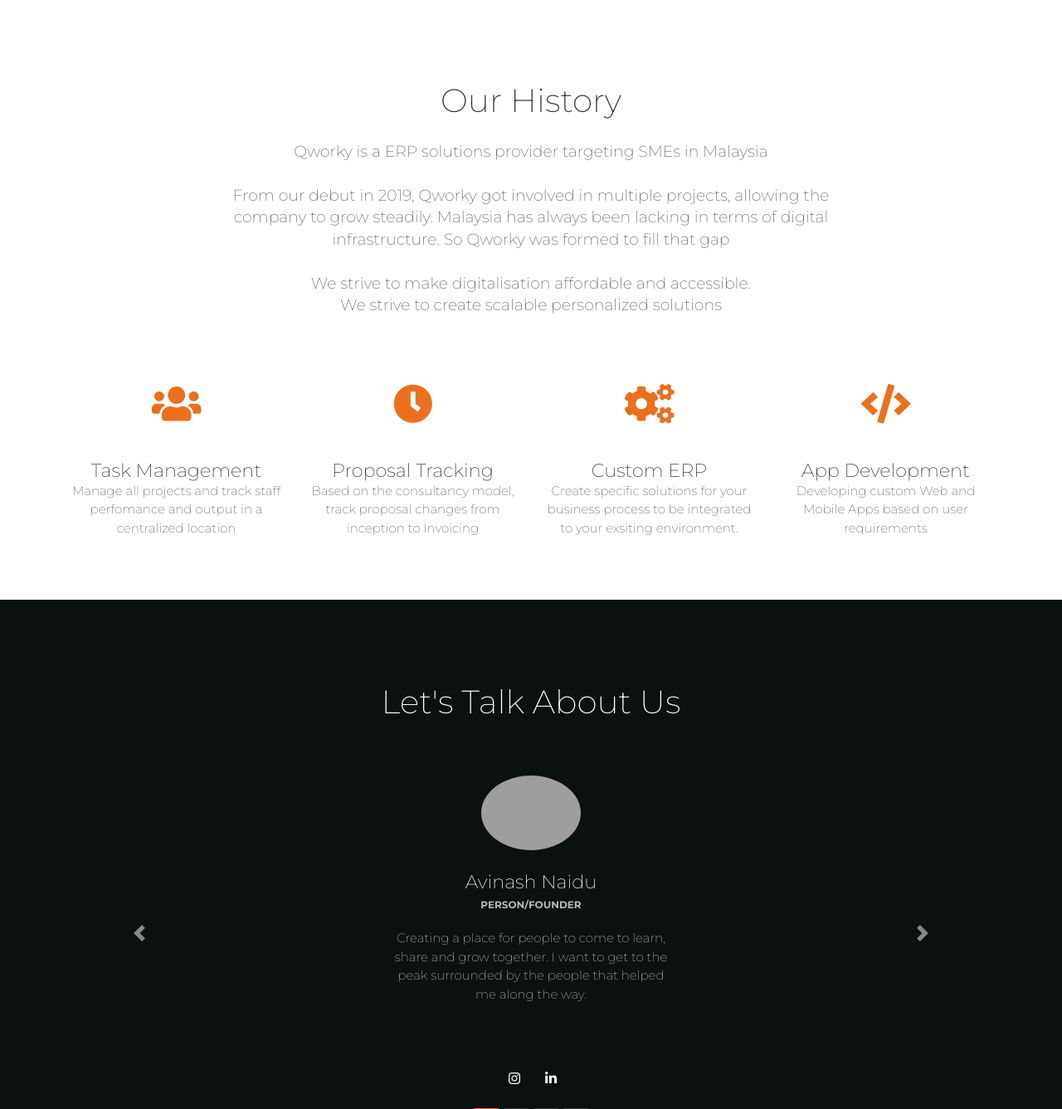
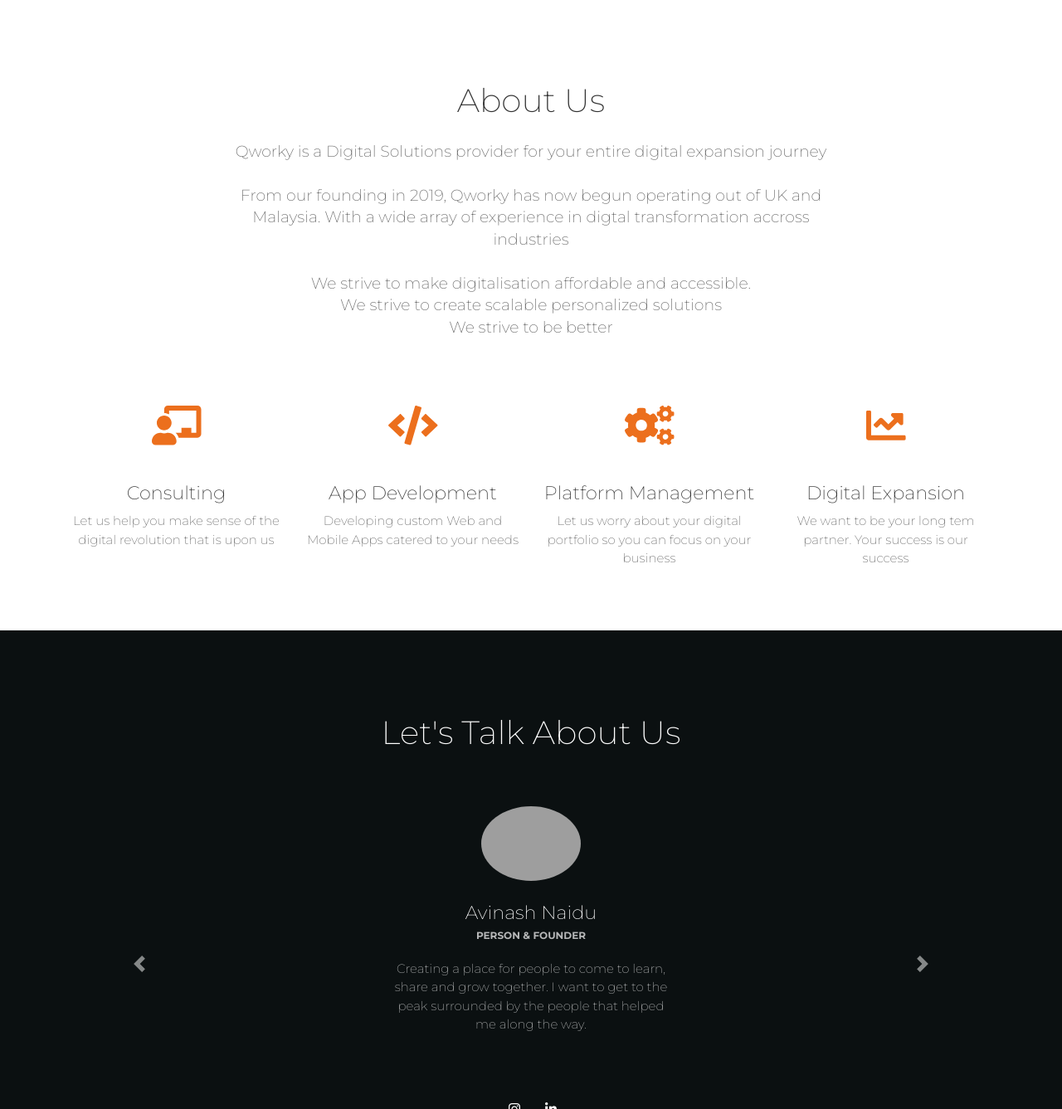
Before and after one commit to notreallyaperson/website, a React app: page / in a window 1280 px wide. Shown: the part 802-2139 px from the top of the page at 83% size. Built offline with nearby package versions, Linux system fonts and the light colour scheme; grey boxes are pictures that could not be loaded.

Commit message:
Update staff list and fix email bug

```diff
--- a/src/assets/scss/paper-kit/_sections.scss
+++ b/src/assets/scss/paper-kit/_sections.scss
@@ -57,6 +57,9 @@
     .info-title{
         color: $white-color;
     }
+}
+.smallmargin{
+    margin-bottom: 10px;
 }
 [class*="features-"],
 [class*="team-"],
--- a/src/components/StaffCarousel.js
+++ b/src/components/StaffCarousel.js
@@ -15,7 +15,7 @@
   {
     src: require("assets/img/faces/AviProfile.jpg"),
     name: 'Avinash Naidu',
-    role: 'Person/Founder',
+    role: 'Person & Founder',
     altText: 'Profile Photo',
     caption: 'Creating a place for people to come to learn, share and grow together. I want to get to the peak surrounded by the people that helped me along the way.',
     socialMedia: [
@@ -26,7 +26,7 @@
   {
     src: require("assets/img/faces/kheeran_profile.jpg"),
     name: 'Kheeran Naidu',
-    role: 'CTO',
+    role: 'CTO & Founder',
     altText: 'Profile Photo',
     caption: 'Growing like a plant while pursuing a PhD in Algorithms. Interested in research and development, aiming to reduce inefficiencies.',
     socialMedia: [
@@ -35,26 +35,23 @@
     ],
   },
   {
-    src: require("assets/img/faces/Sultani_Profile.jpg"),
-    name: 'Mohammad Sultani',
-    role: 'Developer',
+    src: require("assets/img/faces/jayshan_profile.jpeg"),
+    name: 'Jayshan Naidu',
+    role: 'CFO & Founder of Qworky UK',
     altText: 'Profile Photo',
-    caption: `Addressing business requirements with code is fun, but it can get even more interesting when your job is simplifying other people's tasks and business operations.`,
+    caption: `An accountant, a handyman, a teacher and now a father. Never a dull moment as long as we keep moving forward.`,
     socialMedia: [
-      { icon: 'fa fa-github', link: 'https://github.com/mohammadsultani' },
-      { icon: 'fa fa-instagram', link: 'https://www.instagram.com/md_sultani/' },
-      { icon: 'fa fa-linkedin', link: 'https://www.linkedin.com/in/mohammad-sultani/' }
+      { icon: 'fa fa-linkedin', link: 'https://www.linkedin.com/in/jayshannaidu/' }
     ],
   },
   {
-    src: require("assets/img/faces/Jack_Profile.jpg"),
-    name: 'Jack Te',
-    role: 'Developer',
+    src: require("assets/img/faces/louise_profile.jpg"),
+    name: 'Louise Milhomme',
+    role: 'CMO & UI/UX',
     altText: 'Profile Photo',
-    caption: 'Developing and maintaining existing and new apps with clean and reusable codes. Sharing ideas and trying to make an Impact on the people around me.',
+    caption: 'A small person with big dreams. Eternal optimist, as I like to say "There are no problems, only solutions"',
     socialMedia: [
-      { icon: 'fa fa-github', link: 'https://github.com/VanBawi' },
-      { icon: 'fa fa-linkedin', link: 'https://www.linkedin.com/in/jack-te-ba5ba6166/' }
+      { icon: 'fa fa-linkedin', link: 'https://www.linkedin.com/in/louise-milhomme-465ab7105/' }
     ],
   }
 ];
--- a/src/components/SubmitEmail.js
+++ b/src/components/SubmitEmail.js
@@ -50,7 +50,7 @@
             message
         }
 
-        const URI = "https://script.google.com/macros/s/AKfycbzqQplcfy92HR0isYDhcmwmBaXSj6Lp3M33OyPl7AHkZxCwRGI/exec"
+        const URI = "https://script.google.com/macros/s/AKfycbznx6yllgV5aHaiFlps8QfiqJmPc4TRxwUFH8HJTNlXWuz-mDWhSv55iPv_R8ftSMB8/exec"
         var reqBody = JSON.stringify(request)
         const res = await axios.post(URI, reqBody);
 
--- a/src/views/pages/LandingPage.js
+++ b/src/views/pages/LandingPage.js
@@ -45,7 +45,7 @@
 
 // Icon Imports
 import { FontAwesomeIcon } from '@fortawesome/react-fontawesome';
-import { faUsers, faClock, faCogs, faCode } from '@fortawesome/free-solid-svg-icons';
+import { faUsers, faClock, faCogs, faCode, faChartLine, faChalkboardTeacher } from '@fortawesome/free-solid-svg-icons';
 
 import 'assets/css/custom.css'
 
@@ -67,19 +67,20 @@
           <Container>
             <Row>
               <Col className="ml-auto mr-auto" md="8">
-                <h2 className="title">Our History</h2>
+                <h2 className="title">About Us</h2>
                 <h5 className="description">
-                  Qworky is a ERP solutions provider targeting SMEs in Malaysia
+                  Qworky is a Digital Solutions provider for your entire digital expansion journey
                 <br />
                   <br />
-                From our debut in 2019, Qworky got involved in multiple projects, allowing the company to grow steadily.
-                Malaysia has always been lacking in terms of digital infrastructure.
-                So Qworky was formed to fill that gap
+                From our founding in 2019, Qworky has now begun operating out of UK and Malaysia.
+                With a wide array of experience in digtal transformation accross industries
                 <br />
                   <br />
                 We strive to make digitalisation affordable and accessible.
                 <br />
                 We strive to create scalable personalized solutions
+                <br />
+                We strive to be better
                 </h5>
                 <br />
                 {/* <Button
@@ -98,12 +99,12 @@
               <Col md="3">
                 <div className="info">
                   <div className="icon icon-info">
-                    <FontAwesomeIcon icon={faUsers} />
+                    <FontAwesomeIcon icon={faChalkboardTeacher} />
                   </div>
                   <div className="description">
-                    <h4 className="info-title">Task Management</h4>
+                    <h4 className="info-title smallmargin">Consulting</h4>
                     <p className="description">
-                      Manage all projects and track staff perfomance and output in a centralized location
+                      Let us help you make sense of the digital revolution that is upon us
                     </p>
                     {/* <Button className="btn-link" color="info" href="#pablo">
                       See more
@@ -114,12 +115,12 @@
               <Col md="3">
                 <div className="info">
                   <div className="icon icon-info">
-                    <FontAwesomeIcon icon={faClock} />
+                    <FontAwesomeIcon icon={faCode} />
                   </div>
                   <div className="description">
-                    <h4 className="info-title">Proposal Tracking</h4>
+                    <h4 className="info-title smallmargin">App Development</h4>
                     <p>
-                      Based on the consultancy model, track proposal changes from inception to Invoicing
+                      Developing custom Web and Mobile Apps catered to your needs
                     </p>
                     {/* <Button className="btn-link" color="info" href="#pablo">
                       See more
@@ -133,9 +134,9 @@
                     <FontAwesomeIcon icon={faCogs} />
                   </div>
                   <div className="description">
-                    <h4 className="info-title">Custom ERP</h4>
+                    <h4 className="info-title smallmargin">Platform Management</h4>
                     <p>
-                      Create specific solutions for your business process to be integrated to your exsiting environment.
+                      Let us worry about your digital portfolio so you can focus on your business
                     </p>
                     {/* <Button className="btn-link" color="info" href="#pablo">
                       See more
@@ -146,12 +147,12 @@
               <Col md="3">
                 <div className="info">
                   <div className="icon icon-info">
-                    <FontAwesomeIcon icon={faCode} />
+                    <FontAwesomeIcon icon={faChartLine} />
                   </div>
                   <div className="description">
-                    <h4 className="info-title">App Development</h4>
+                    <h4 className="info-title smallmargin">Digital Expansion</h4>
                     <p>
-                      Developing custom Web and Mobile Apps based on user requirements
+                      We want to be your long tem partner. Your success is our success
                     </p>
                     {/* <Button className="btn-link" color="info" href="#pablo">
                       See more
```
Also changed, not shown: src/assets/img/faces/Sultani_Profile.jpg (deleted), src/assets/img/faces/jayshan_profile.jpeg (added), 2 other files.
